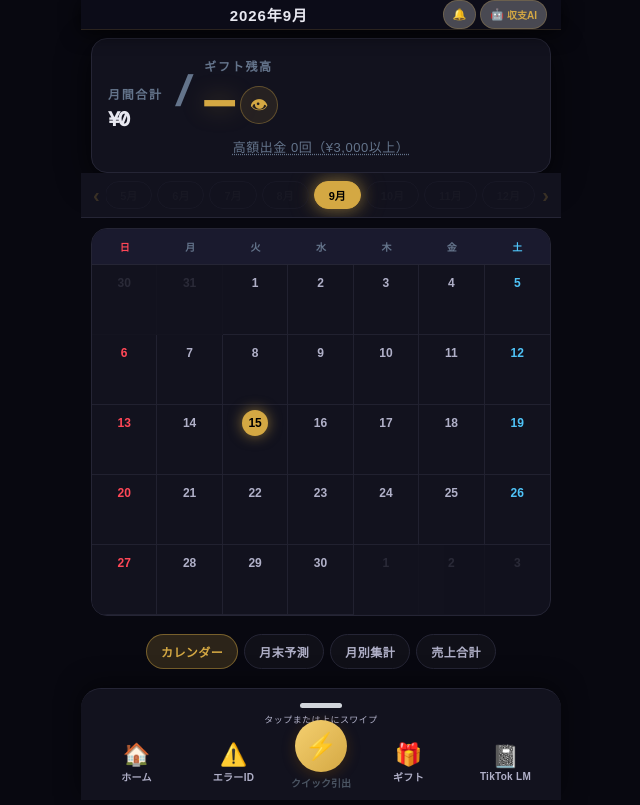
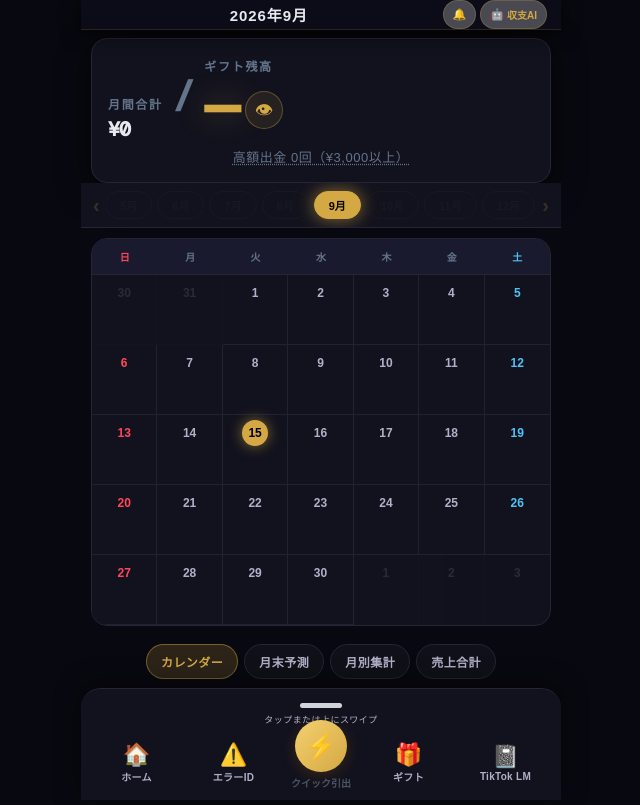
Before and after one commit to mikasahahappy0526-create/gift-wallet, a plain HTML site: page index.html in a window 1280 px wide. Shown: the whole page, without its empty margins (319-959 px from the left). Drawn offline with nearby package versions, Linux system fonts and the light colour scheme; a web font is replaced by a local one.

Commit message:
UI: ギフト残高を月間合計より大きく表示
月間合計とギフト残高の数字サイズを入れ替えた。

```diff
--- a/index.html
+++ b/index.html
@@ -96,10 +96,10 @@ body{font-family:"DotGothic16",sans-serif;background:var(--bg);color:var(--text)
 /* ===== フッターカード（月合計エリア） ===== */
 .cal-footer{padding:10px 10px 0;}
 .footer-card{background:var(--navy2);border-radius:var(--r);box-shadow:var(--sh2);padding:16px;display:flex;align-items:center;justify-content:space-between;border:1px solid var(--border);}
-.f-total-val{font-size:clamp(40px,11vw,58px);font-weight:900;color:var(--gold);font-family:"DM Mono",monospace;letter-spacing:-2px;line-height:1;text-shadow:0 0 30px rgba(212,168,67,.4);}
+.f-total-val{font-size:clamp(32px,9vw,48px);font-weight:900;color:var(--gold);font-family:"DM Mono",monospace;letter-spacing:-1px;line-height:1;text-shadow:0 0 24px rgba(212,168,67,.35);}
 .f-total-sub{font-size:13px;color:var(--gray);margin-top:8px;letter-spacing:.04em;}
 .f-total-row{display:flex;align-items:baseline;gap:10px;flex-wrap:wrap;max-width:100%;}
-.f-total-bal{font-size:clamp(32px,9vw,48px);font-weight:900;color:var(--gold);font-family:"DM Mono",monospace;letter-spacing:-1px;line-height:1;text-shadow:0 0 24px rgba(212,168,67,.35);}
+.f-total-bal{font-size:clamp(40px,11vw,58px);font-weight:900;color:var(--gold);font-family:"DM Mono",monospace;letter-spacing:-2px;line-height:1;text-shadow:0 0 30px rgba(212,168,67,.4);}
 .f-total-slash{color:var(--gray);font-size:clamp(24px,7vw,36px);font-weight:700;font-family:"DM Mono",monospace;letter-spacing:0;line-height:1;}
 #gwHideBalanceBtn{appearance:none;border:1px solid rgba(212,168,67,.35);background:rgba(212,168,67,.1);color:var(--gold);border-radius:999px;width:38px;height:38px;padding:0;font-size:18px;line-height:1;cursor:pointer;flex-shrink:0;align-self:center;display:inline-flex;align-items:center;justify-content:center;}
 #gwHideBalanceBtn:active{transform:scale(.94);}
```
